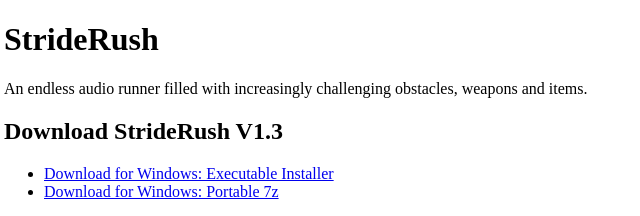
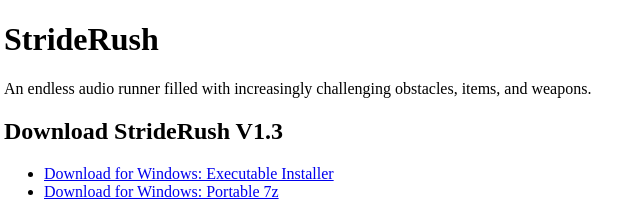
Before and after one commit to tsatria03/tsatria03.github.io, a plain HTML site: page projects/games/StrideRush/index.html in a window 1280 px wide. Shown: the top 216 px of the page, 4-644 px from the left. Drawn offline with Linux system fonts and the light colour scheme.

Commit message:
Minor game page enhancements.

```diff
--- a/projects/games/StrideRush/index.html
+++ b/projects/games/StrideRush/index.html
@@ -7,7 +7,7 @@
 </head>
 <body>
   <h1>StrideRush</h1>
-  <p>An endless audio runner filled with increasingly challenging obstacles, weapons and items.</p>
+  <p>An endless audio runner filled with increasingly challenging obstacles, items, and weapons.</p>
 
   <h2>Download StrideRush V1.3</h2>
   <ul>
```
